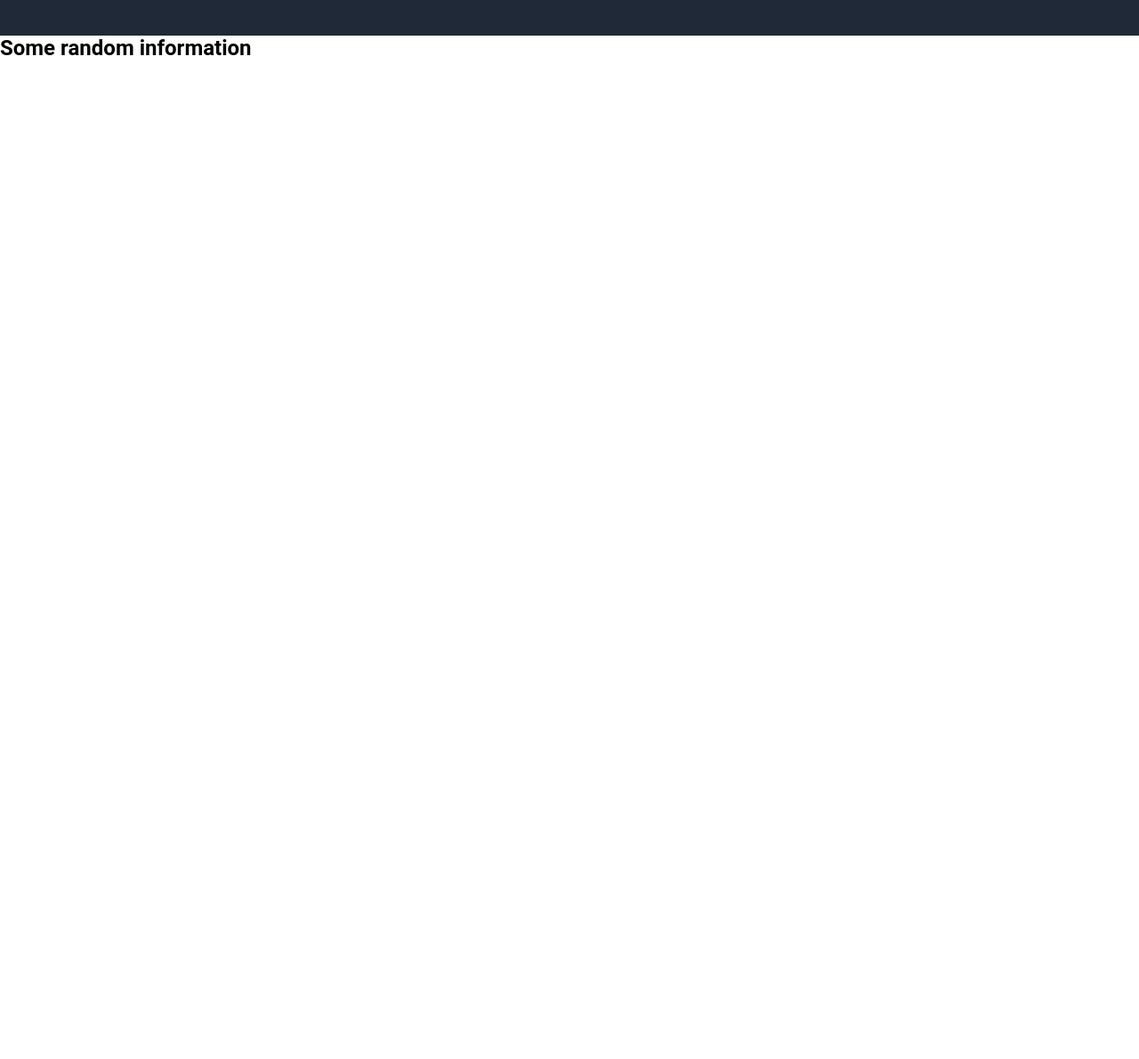
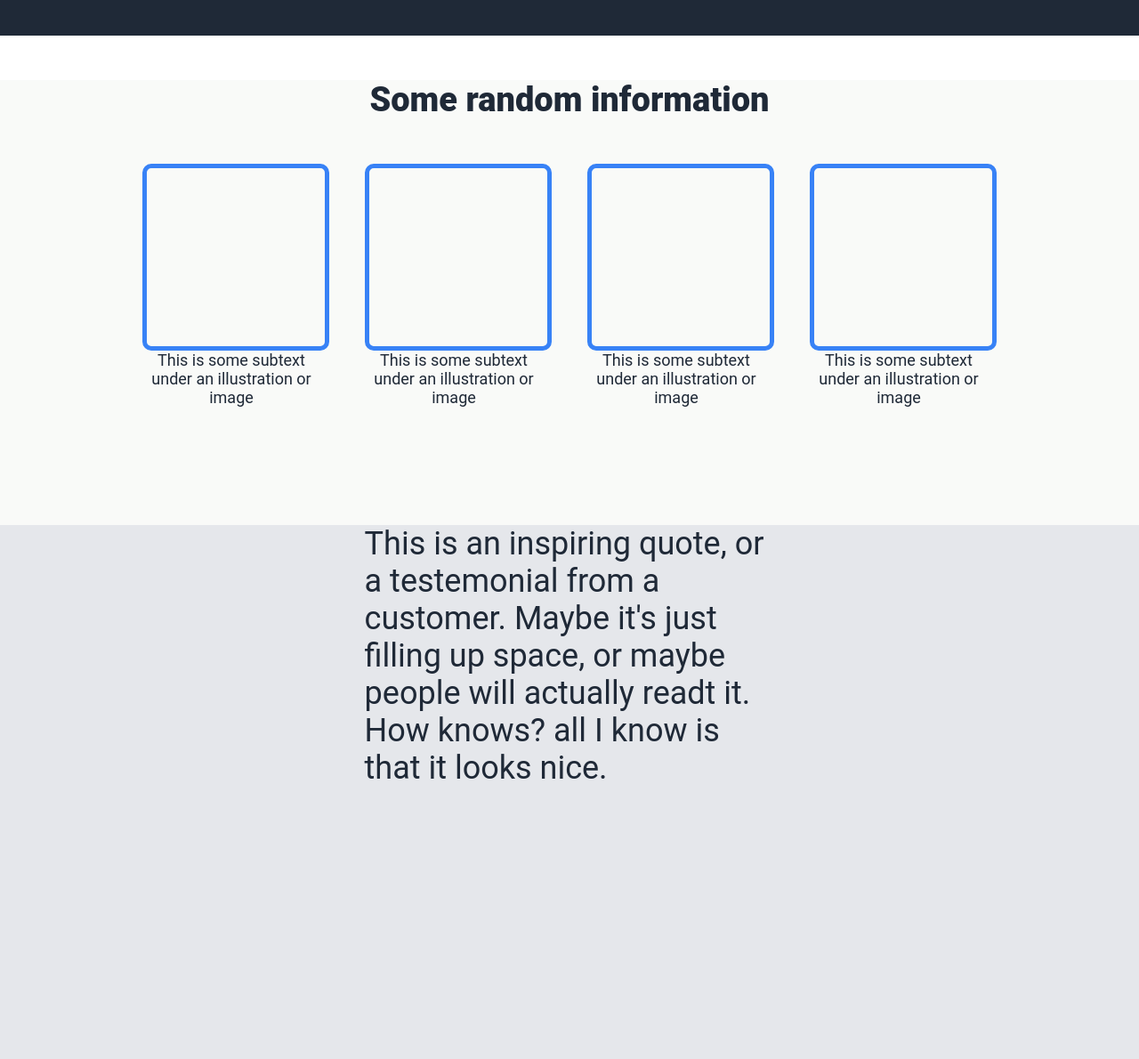
Before and after one commit to NaourAz/Landing_page, a plain HTML site: page index.html in a window 1280 px wide. Shown: the part 520-1710 px from the top of the page at 89% size. Before the commit the page ends 800 px from the top, so only its background shows below. Drawn offline with Linux system fonts and the light colour scheme.

Commit message:
Information section Finshed

```diff
--- a/index.html
+++ b/index.html
@@ -12,9 +12,9 @@
         <nav id="nav-bar">
             <p id="logo">Header Logo</p>
             <ul>
-                <li class="nav-link">Header Link One</li>
-                <li class="nav-link">Header Link Two</li>
-                <li class="nav-link">Header Link Three</li>
+                <li><a href="#" class="nav-link">Header Link One</a></li>
+                <li><a href="#" class="nav-link">Header Link Two</a></li>
+                <li><a href="#" class="nav-link">Header Link Three</a></li>
             </ul>
         </nav>
     </header>
@@ -30,18 +30,42 @@
             </div>
         </section>
         <section id="information">
-            <h2>Some random information</h2>
-            <div>
-                <div>
+            <div id="information-wraper">
+                <h2>Some random information</h2>
+                <div class="illustration-wraper">
                     <div>
+                        <div class="infos-img">
 
+                        </div>
+                        <p class="img-subtext">This is some subtext under an illustration or image</p>
                     </div>
-                    <p></p>
+                    <div>
+                        <div class="infos-img">
+
+                        </div>
+                        <p class="img-subtext">This is some subtext under an illustration or image</p>
+                    </div>
+                    <div>
+                        <div class="infos-img">
+
+                        </div>
+                        <p class="img-subtext">This is some subtext under an illustration or image</p>
+                    </div>
+                    <div>
+                        <div class="infos-img">
+
+                        </div>
+                        <p class="img-subtext">This is some subtext under an illustration or image</p>
+                    </div>
                 </div>
             </div>
         </section>
         <section id="quote">
-
+            <div id="quote-wraper">
+                <p>
+                    This is an inspiring quote, or a testemonial from a customer. Maybe it's just filling up space, or maybe people will actually readt it. How knows? all I know is that it looks nice.
+                </p>
+            </div>
         </section>
     </main>
     <footer>
--- a/styles.css
+++ b/styles.css
@@ -43,10 +43,14 @@ header {
     align-items: center;
 }
 
+#nav-bar ul li {
+    list-style-type: none;
+}
+
 .nav-link {
     font-size: 18px;
     color: var(--hero-second-color);
-    list-style-type: none;
+    text-decoration: none;
 }
 
 /*************************************** HERO SECTION *************************************/
@@ -71,6 +75,7 @@ header {
 
 .main-text {
     font-size: 48px;
+    font-weight: bolder;
     color: var(--hero-main-color);
 }
 
@@ -96,3 +101,66 @@ header {
     text-align: center;
     padding: 100px auto;
 }
+
+/*************************************** INFORMATION SECTION *************************************/
+
+#information {
+    background-color: var(--hero-main-color);
+}
+
+#information-wraper {
+    width: 60%;
+    height: 500px;
+    margin: 0 auto;
+}
+
+#information-wraper h2 {
+    font-size: 38px;
+    font-weight: 900;
+    color: #1f2937;
+    text-align: center;
+    margin: 50px 0;
+}
+
+.illustration-wraper {
+    display: flex;
+    justify-content: center;
+    align-items: center;
+    gap: 40px;
+}
+
+.infos-img {
+    width: 200px;
+    height: 200px;
+    border: 5px solid var(--btn-color);
+    border-radius: 10px;
+}
+
+.img-subtext {
+    width: 200px;
+    color: var(--dark-bg);
+    font-size: 18px;
+    text-align: center;
+}
+
+/*************************************** QUOTE SECTION *************************************/
+
+#quote {
+    background-color: var(--hero-second-color);
+}
+
+#quote-wraper {
+    width: 60%;
+    height: 600px;
+    margin: 0 auto;
+    padding: 0 50px;
+}
+
+#quote-wraper p {
+    width: 60%;
+    font-size: 36px;
+    font-weight: normal;
+    color:#1f2937;
+    margin: 0 auto;
+    vertical-align: middle;
+}
```
